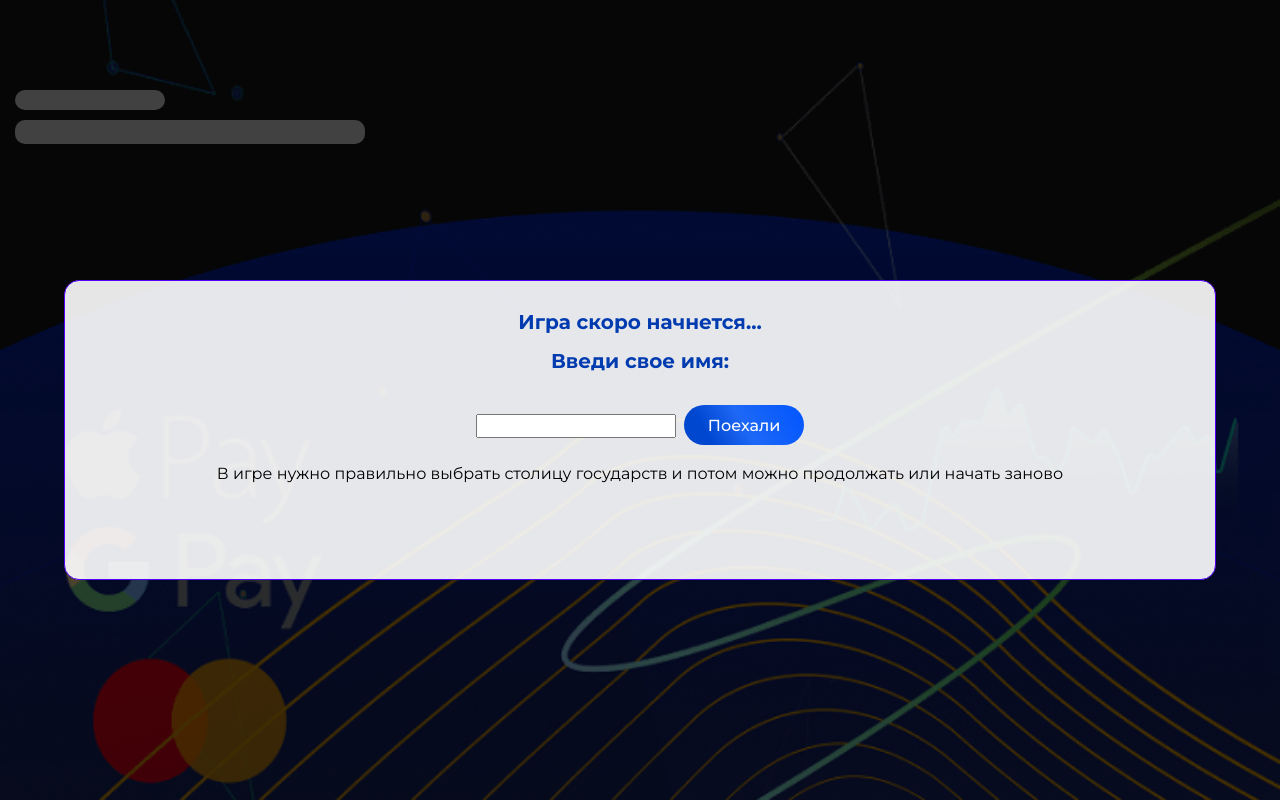
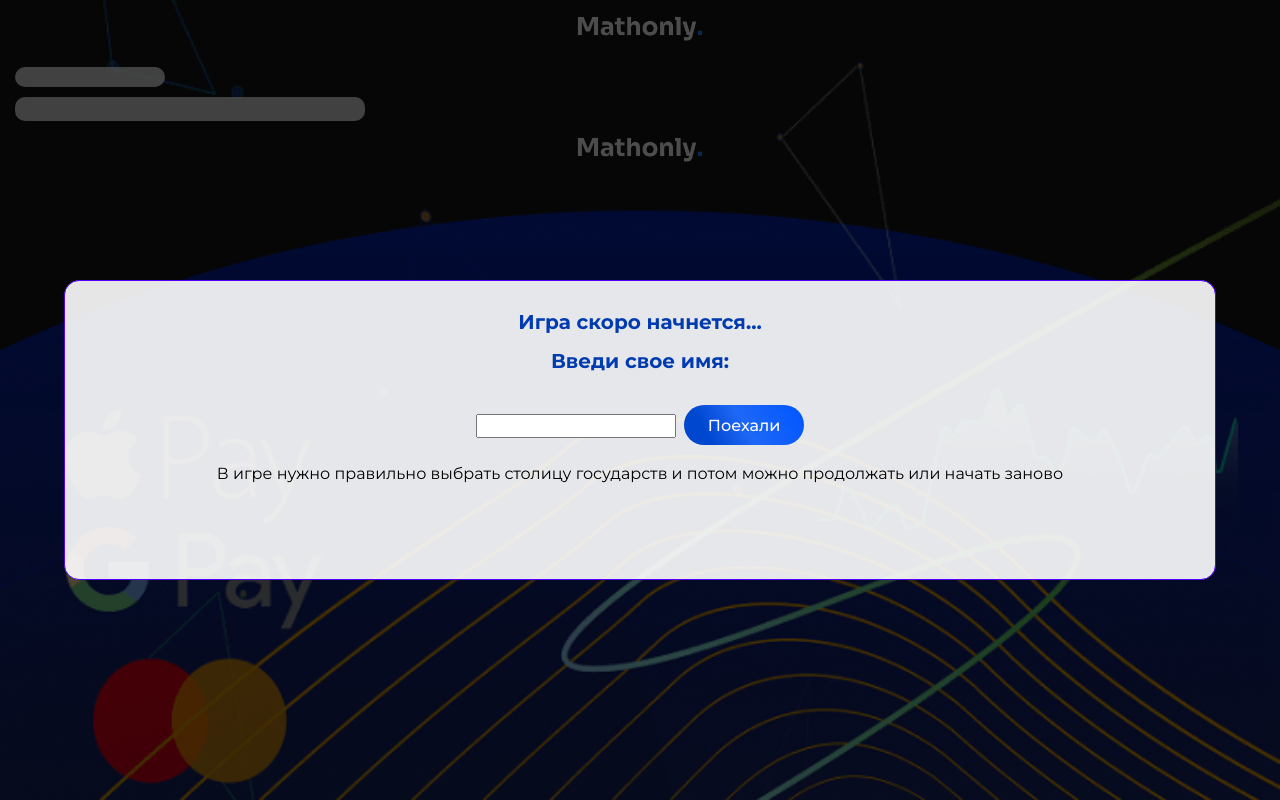
Before and after one commit to shulsergio/math_test, a plain HTML site: page cities.html in a window 1280 px wide. Drawn offline with nearby package versions, Linux system fonts and the light colour scheme; some packages are replaced by stand-ins of ours; a script that the page names is missing.

Commit message:
v.3.3 fix logo
v.3.3 fix logo

```diff
--- a/cities.html
+++ b/cities.html
@@ -28,7 +28,9 @@
     <link rel="stylesheet" href="./css/style.css" />
   </head>
   <body class="another-page">
-    <header class="header"></header>
+    <header class="header">
+      <img class="nav-main-img" src="./img/footer_name.png" alt="Company" width="150" />
+    </header>
     <main>
       <div class="cities-modal-overlay name-modal-hidden">
         <div class="cities-modal-content cities-modal-content-js">
@@ -54,7 +56,9 @@
         <button type="button" class="btn-main-card btn-cities-next btn-city-next-js">Next</button>
       </div>
     </main>
-    <footer class="footer"></footer>
+    <footer class="footer">
+      <img class="nav-main-img" src="./img/footer_name.png" alt="Company" width="150" />
+    </footer>
     <script
       type="module"
       src="https://cdnjs.cloudflare.com/ajax/libs/izitoast/1.4.0/js/iziToast.min.js"
--- a/css/style.css
+++ b/css/style.css
@@ -30,11 +30,6 @@ body {
     font-size: 16px;
 }
 
-
-
-.header{
-    height: 80px;
-}
 .container{
     padding: 12px 8px;
 }
@@ -105,9 +100,6 @@ background: linear-gradient(240deg, #0047d0 0%, #1e68f6 50%, #0055ff 80%);
 box-shadow: 0 4px 4px #4885ff;
 }
 
-.footer{
-    height: 80px;
-}
 /* ----- math - add --- */
 .math-add-container{
     width: 100%;
@@ -436,3 +428,7 @@ font-family: Tahoma;
     max-height: 40px;
     padding: 8px 8px;
 }
+.nav-main-img{
+  padding: 15px 10px;
+  margin: 0 auto;
+}
```
Also changed, not shown: index.html (+6 -2 lines), math_add.html (+6 -2 lines), math_minus.html (+6 -2 lines), img/footer_name.png (added).
